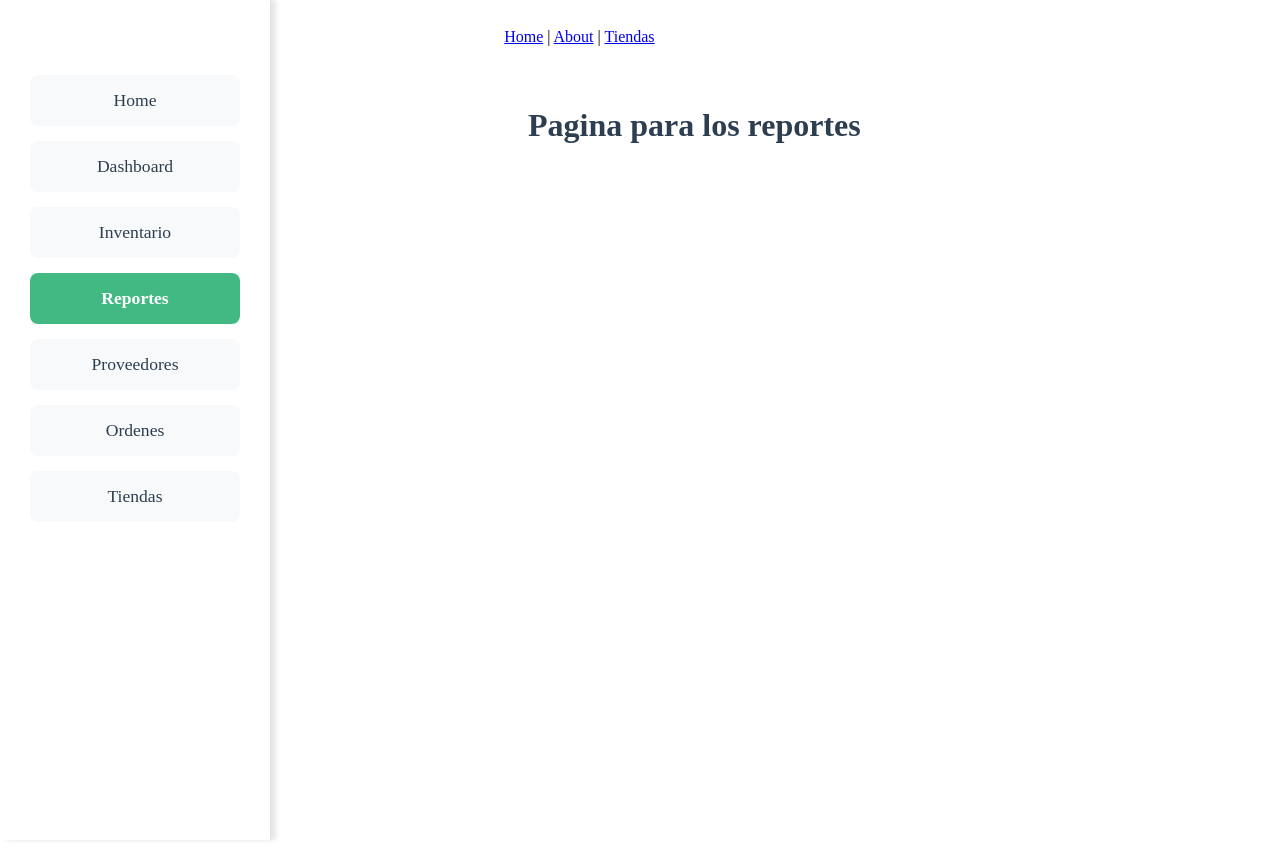
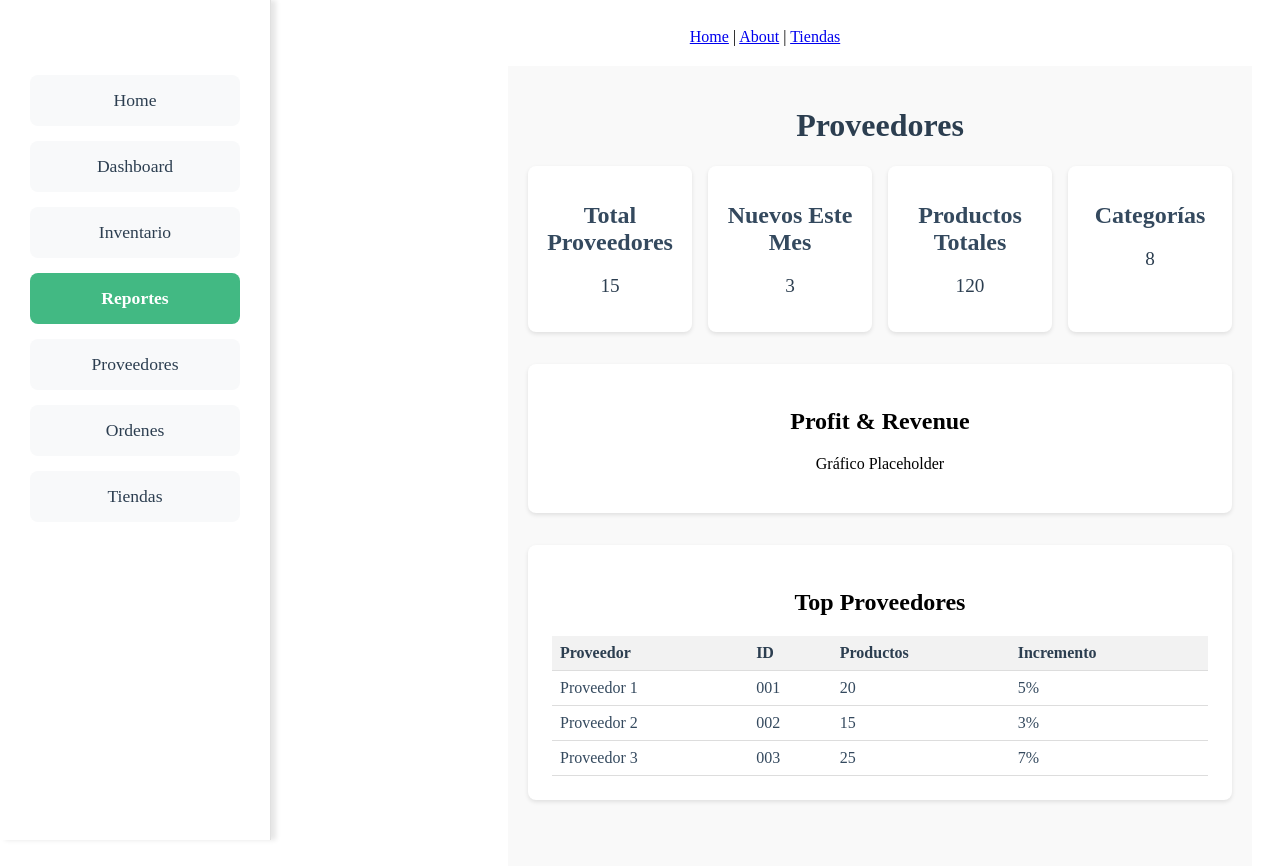
Before and after one commit to p5Patricio/Inventario-frontend, a Vue app: page /reportes in a window 1280 px wide. Built offline with nearby package versions, Linux system fonts and the light colour scheme.

Commit message:
Actualizar componente Reportes.vue

```diff
--- a/src/views/Reportes.vue
+++ b/src/views/Reportes.vue
@@ -1,16 +1,46 @@
 <!-- eslint-disable vue/multi-word-component-names -->
 <template>
-    <div class="layout">
-      <BarraLateral/>
-      <div class="contenido-principal">
-        <h1>Pagina para los reportes</h1>
-        <!-- Aquí irá el resto de tu contenido -->
+  <div class="layout">
+    <BarraLateral />
+    <div class="contenido-principal">
+      <h1>Proveedores</h1>
+      <div class="overview">
+        <div class="overview-card" v-for="item in overviewData" :key="item.title">
+          <h2>{{ item.title }}</h2>
+          <p>{{ item.value }}</p>
+        </div>
+      </div>
+      <div class="profit-revenue">
+        <h2>Profit & Revenue</h2>
+        <!-- Aquí puedes insertar un gráfico con alguna librería como Chart.js -->
+        <p>Gráfico Placeholder</p>
+      </div>
+      <div class="best-sellers">
+        <h2>Top Proveedores</h2>
+        <table>
+          <thead>
+            <tr>
+              <th>Proveedor</th>
+              <th>ID</th>
+              <th>Productos</th>
+              <th>Incremento</th>
+            </tr>
+          </thead>
+          <tbody>
+            <tr v-for="proveedor in proveedores" :key="proveedor.id">
+              <td>{{ proveedor.name }}</td>
+              <td>{{ proveedor.id }}</td>
+              <td>{{ proveedor.products }}</td>
+              <td>{{ proveedor.increase }}%</td>
+            </tr>
+          </tbody>
+        </table>
       </div>
     </div>
-  </template>
+  </div>
+</template>
 
 <script>
-//import axios from 'axios';
 import BarraLateral from "../components/BarraLateral.vue";
 
 export default {
@@ -19,14 +49,18 @@ export default {
   },
   data() {
     return {
-
+      overviewData: [
+        { title: "Total Proveedores", value: "15" },
+        { title: "Nuevos Este Mes", value: "3" },
+        { title: "Productos Totales", value: "120" },
+        { title: "Categorías", value: "8" },
+      ],
+      proveedores: [
+        { name: "Proveedor 1", id: "001", products: 20, increase: 5 },
+        { name: "Proveedor 2", id: "002", products: 15, increase: 3 },
+        { name: "Proveedor 3", id: "003", products: 25, increase: 7 },
+      ],
     };
-  },
-  methods: {
-
-  },
-  mounted() {
-
   },
 };
 </script>
@@ -39,33 +73,68 @@ export default {
 
 .contenido-principal {
   flex: 1;
-  margin-left: 230px; /* Este valor debe ser igual al ancho de tu barra lateral */
+  margin-left: 230px;
   padding: 20px;
-  display: flex;
-  flex-direction: column;
-  align-items: center; /* Centra horizontalmente el contenido */
+  background-color: #f9f9f9;
 }
 
 h1 {
   text-align: center;
-  margin-bottom: 2rem;
   color: #2c3e50;
 }
 
-/* Si quieres que todo el contenido tenga un ancho máximo */
-.contenido-principal {
-  max-width: 1200px; /* O el valor que prefieras */
-  margin-left: auto;
-  margin-right: auto;
-  padding-left: calc(230px + 20px); /* barra lateral + padding */
-  padding-right: 20px;
+.overview {
+  display: flex;
+  gap: 1rem;
+  margin-bottom: 2rem;
 }
 
-/* Asegúrate de que el contenido no se solape con la barra en pantallas pequeñas */
-@media (max-width: 768px) {
-  .contenido-principal {
-    margin-left: 0;
-    padding-left: 20px;
-  }
+.overview-card {
+  background-color: #fff;
+  padding: 1rem;
+  border-radius: 8px;
+  box-shadow: 0 2px 4px rgba(0, 0, 0, 0.1);
+  flex: 1;
+  text-align: center;
+}
+
+.overview-card h2 {
+  margin-bottom: 0.5rem;
+  color: #34495e;
+}
+
+.overview-card p {
+  font-size: 1.2rem;
+  color: #2c3e50;
+}
+
+.profit-revenue,
+.best-sellers {
+  margin-top: 2rem;
+  background-color: #fff;
+  padding: 1.5rem;
+  border-radius: 8px;
+  box-shadow: 0 2px 4px rgba(0, 0, 0, 0.1);
+}
+
+.best-sellers table {
+  width: 100%;
+  border-collapse: collapse;
+}
+
+.best-sellers th,
+.best-sellers td {
+  text-align: left;
+  padding: 0.5rem;
+  border-bottom: 1px solid #ddd;
+}
+
+.best-sellers th {
+  background-color: #f2f2f2;
+  color: #2c3e50;
+}
+
+.best-sellers td {
+  color: #34495e;
 }
 </style>
```
Also changed, not shown: src/views/Provedores.vue (added).
